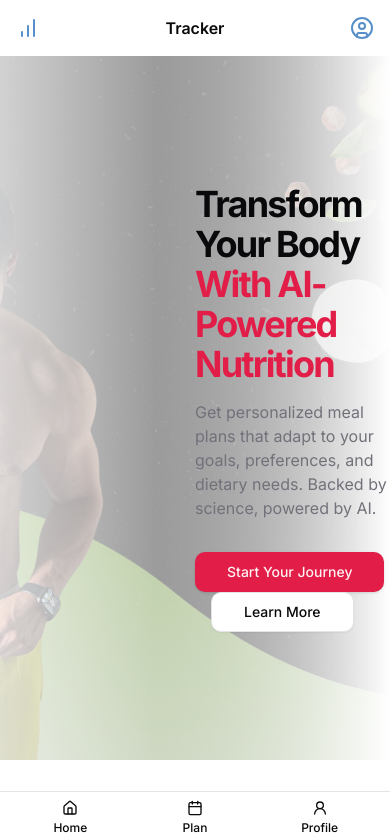
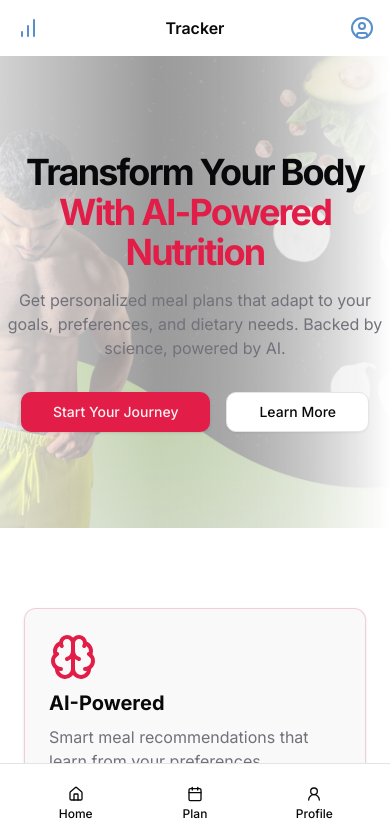
Before and after one commit to MityoDraganov/TopAcademy-Client, a Next.js app in the folder client/: page / in a window 390 px wide. Shown: the top 838 px of the page. Built offline with nearby package versions, Linux system fonts and the light colour scheme.

Commit message:
Fix styling

```diff
--- a/client/app/meal-plan/page.tsx
+++ b/client/app/meal-plan/page.tsx
@@ -262,7 +262,7 @@ export default function MealPlan() {
   };
 
   return (
-    <div className="min-h-screen bg-pink-50 pb-24 overflow-y-auto">
+    <div className="min-h-screen bg-pink-50 pb-32 overflow-y-auto">
       <main className="container py-6 max-w-4xl mx-auto">
         {/* Title Section */}
         <div className="text-center mb-8">
--- a/client/app/page.tsx
+++ b/client/app/page.tsx
@@ -4,13 +4,12 @@ import { Brain, Salad, Target, Sparkles } from "lucide-react";
 
 export default function Home() {
 	return (
-		<div className="flex min-h-screen w-full flex-col dark">
-
-
+		<div className="flex flex-col min-h-screen overflow-y-auto">
+			<div className="flex-grow pb-20">
 				{/* Hero Section */}
 				<section className="relative">
-				<div className=" flex flex-col items-start justify-center space-y-8 py-32 md:py-40">
-					<div className=" w-1/2 mr-0 ml-auto space-y-4">
+					<div className="flex flex-col items-center justify-center space-y-8 py-24 md:py-60 text-center md:text-left">
+						<div className=" md:w-1/2 mr-0 md:ml-auto space-y-4">
 							<h1 className="text-4xl font-bold tracking-tighter sm:text-5xl md:text-6xl">
 								Transform Your Body
 								<span className="text-primary">
@@ -86,7 +85,7 @@ export default function Home() {
 					</section>
 
 					{/* CTA Section */}
-				<section className=" py-20">
+					<section className=" pb-20">
 						<Card className="relative overflow-hidden border-primary/20">
 							<div className="absolute inset-0 bg-gradient-to-r from-primary/10 to-primary/5" />
 							<div className="relative p-6 md:p-12 flex flex-col items-center text-center space-y-4">
@@ -106,5 +105,6 @@ export default function Home() {
 					</section>
 				</main>
 			</div>
+		</div>
 	);
 }
--- a/client/components/footer.tsx
+++ b/client/components/footer.tsx
@@ -1,18 +1,21 @@
 import { Button } from "./ui/button";
 import { Calendar, Home, User2Icon } from "lucide-react";
+import Link from "next/link";
 
-export default function Footer(){
-    return(
-    <nav className="fixed bottom-0 left-0 right-0 flex justify-around border-t bg-white p-2">
-    <Button variant="ghost" size="icon" className="flex flex-col items-center gap-1">
+export default function Footer() {
+  return (
+    <nav className="fixed bottom-0 left-0 right-0 z-50 flex justify-around border-t bg-background shadow-lg p-4">
+      <Button variant="ghost" size="icon" className="flex flex-col items-center gap-1 py-6 px-6">
         <Home className="h-5 w-5" />
         <span className="text-xs">Home</span>
       </Button>
-    <Button variant="ghost" size="icon" className="flex flex-col items-center gap-1">
+      <Link href="/meal-plan">
+        <Button variant="ghost" size="icon" className="flex flex-col items-center gap-1 py-6 px-6">
           <Calendar className="h-5 w-5" />
           <span className="text-xs">Plan</span>
         </Button>
-    <Button variant="ghost" size="icon" className="flex flex-col items-center gap-1">
+      </Link>
+      <Button variant="ghost" size="icon" className="flex flex-col items-center gap-1 py-6 px-6">
         <User2Icon className="h-5 w-5" />
         <span className="text-xs">Profile</span>
       </Button>
```
Also changed, not shown: 1 other file (tests, documents, lock files or other folders). Lines whose indentation alone changed are shown as unchanged.
